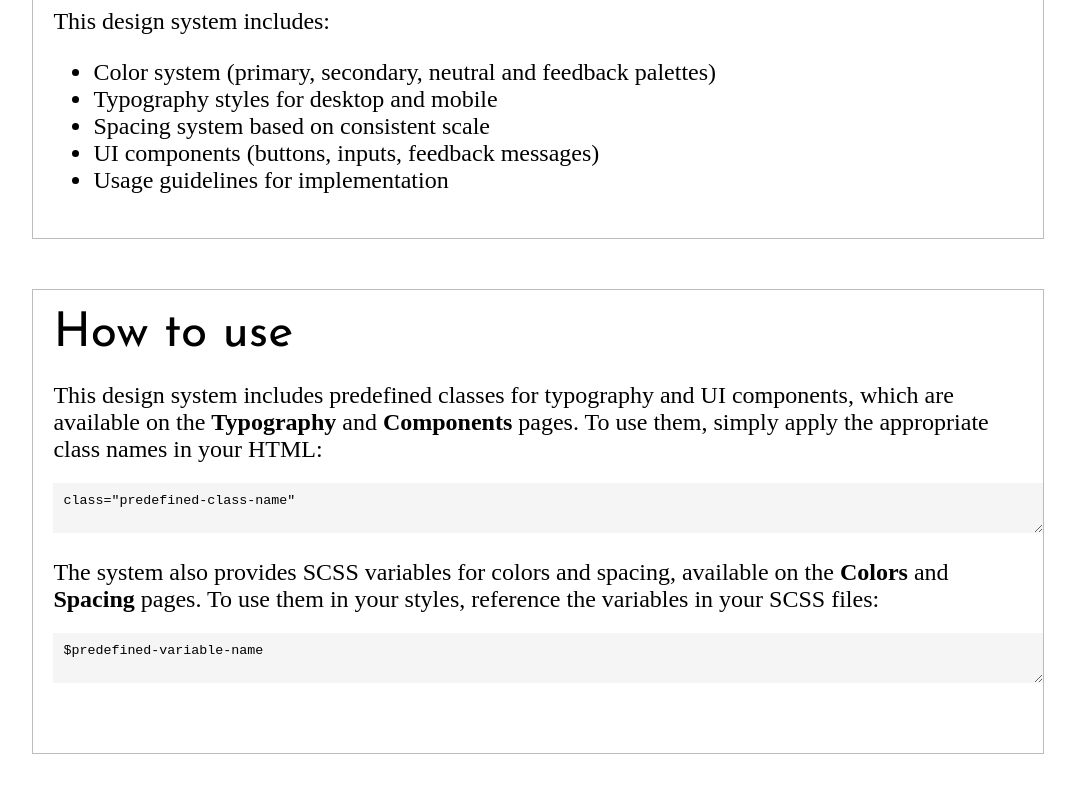
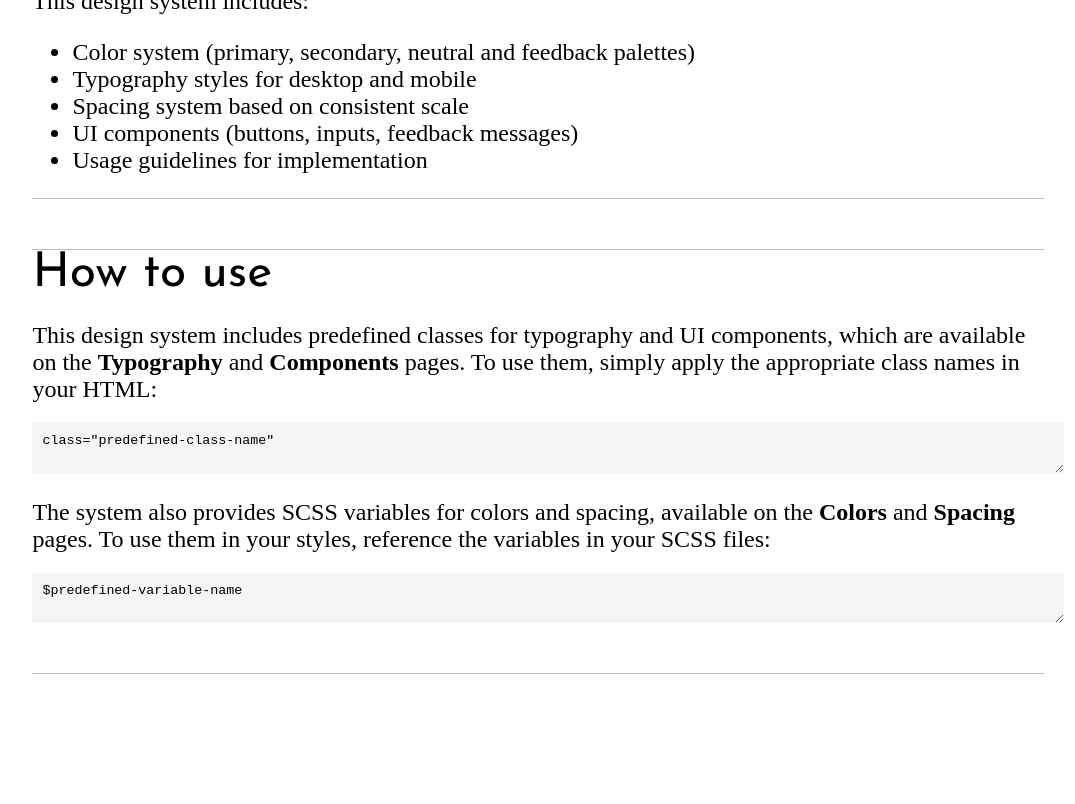
Before and after one commit to Oksana-Pl/Project_1, a website: page index.html in a window 1280 px wide. Shown: the part 598-1402 px from the top of the page, without its empty margins (102-1177 px from the left). After the commit the page ends 1322 px from the top, so only its background shows below. Drawn offline with Linux system fonts and the light colour scheme.

Commit message:
Update custom.css

```diff
--- a/css/custom.css
+++ b/css/custom.css
@@ -21,8 +21,9 @@ section {
 
 .block {
     margin: 50px 0;
-    border: 1px solid rgb(188, 188, 188);
-    padding: 20px;
+    border-bottom: 1px solid rgb(188, 188, 188);
+    border-top: 1px solid rgb(188, 188, 188);
+
 }
 
 .intext-code {
```
